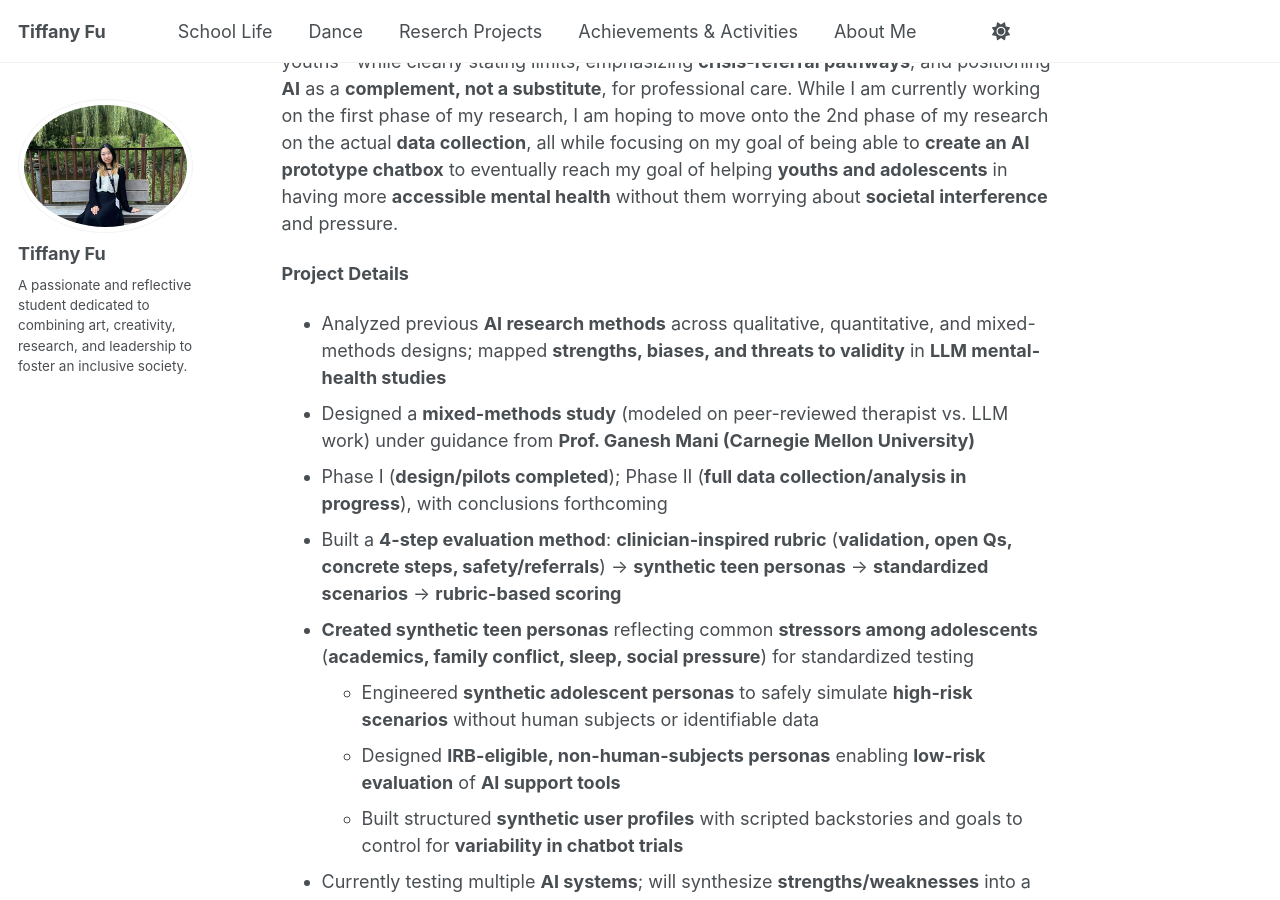
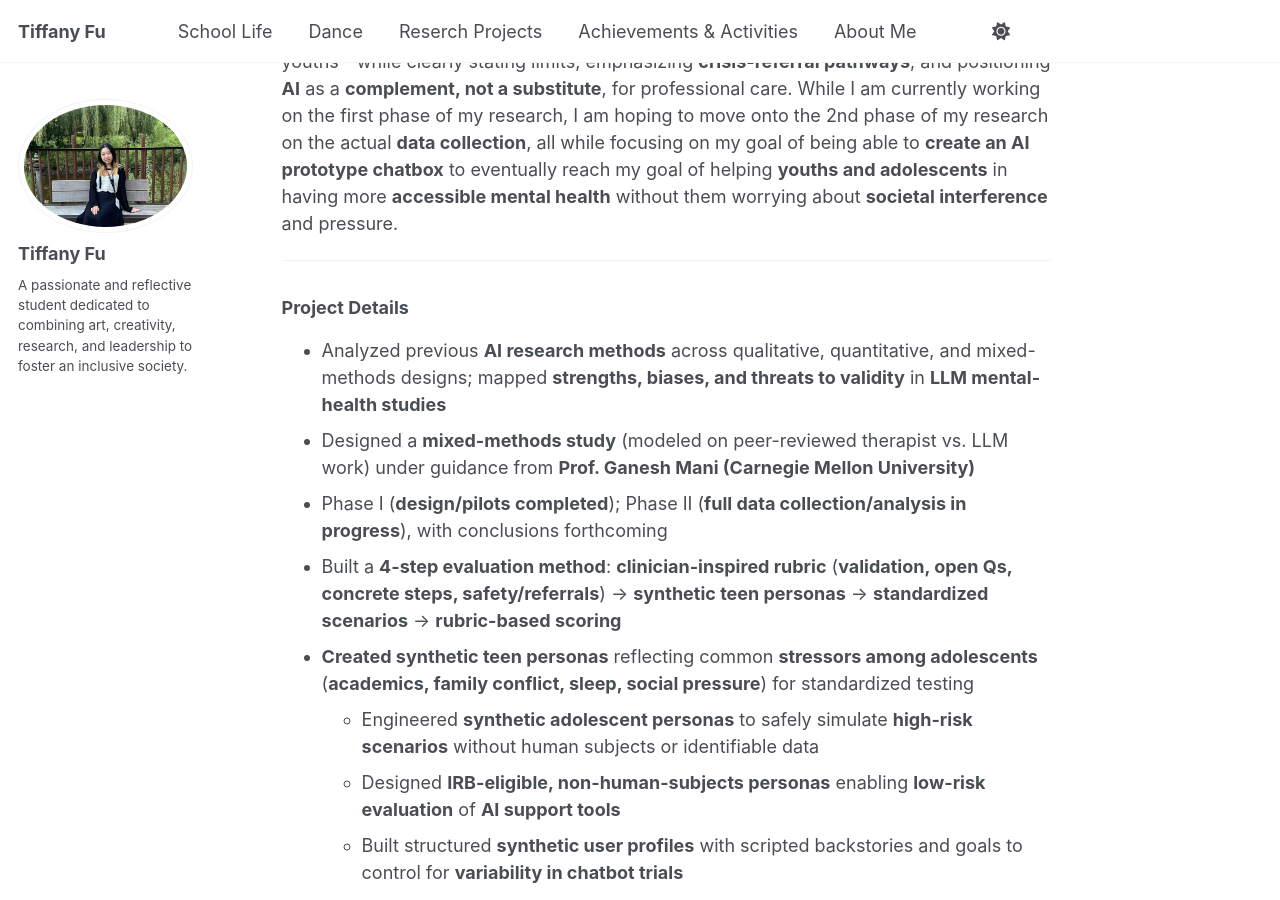
Before and after one commit to TiffanyJTFu/TiffanyTestWeb, a Jekyll site: the page built from _teaching/04-MentalHealthAIChatbotProject.md, in a window 1280 px wide and 900 px high, scrolled down 1389 px. Built offline with Jekyll 4.4.1, drawn with Linux system fonts in a browser that asks for light colours; a script that is not in the unit is left out.

```diff
--- a/_teaching/04-MentalHealthAIChatbotProject.md
+++ b/_teaching/04-MentalHealthAIChatbotProject.md
@@ -20,8 +20,9 @@ With guidance from distinguished faculty professor **Dr. Ganesh Mani (Carnegie M
 
 After collecting my data, I will **create/analyze a presentation** (with **data graphs**) and **scientific report** of my research. This will include: my conclusions on my research, **ranked AI model performance**, and recommended **prompts and systems** for best usage. The project addresses **access and quality gaps** by identifying which **AI tools** most closely approximate **supportive first-line communication** for youth who cannot easily reach **clinicians**, advocating for more **accessibility** and **investments in the mental health** of youths—while clearly stating limits, emphasizing **crisis-referral pathways**, and positioning **AI** as a **complement, not a substitute**, for professional care. While I am currently working on the first phase of my research, I am hoping to move onto the 2nd phase of my research on the actual **data collection**, all while focusing on my goal of being able to **create an AI prototype chatbox** to eventually reach my goal of helping **youths and adolescents** in having more **accessible mental health** without them worrying about **societal interference** and pressure.
 
-**Project Details**
+---
 
+### Project Details
 * Analyzed previous **AI research methods** across qualitative, quantitative, and mixed-methods designs; mapped **strengths, biases, and threats to validity** in **LLM mental-health studies**
 * Designed a **mixed-methods study** (modeled on peer-reviewed therapist vs. LLM work) under guidance from **Prof. Ganesh Mani (Carnegie Mellon University)**
 * Phase I (**design/pilots completed**); Phase II (**full data collection/analysis in progress**), with conclusions forthcoming
```
